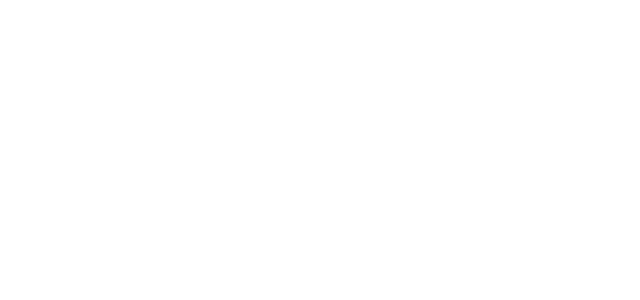
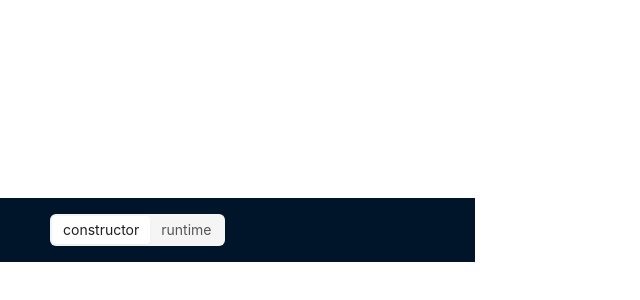
Before and after one commit to noi5enu1sanc3/calculator-constructor, a React (Vite) app: page / in a window 1280 px wide. Shown: the part 170-470 px from the top of the page, without its empty margins (0-640 px from the left). Built offline with nearby package versions, Linux system fonts and the light colour scheme.

Commit message:
add basic folder structure

```diff
--- a/package.json
+++ b/package.json
@@ -11,6 +11,7 @@
     "lint:fix": "eslint src/**/*.ts{,x} --fix"
   },
   "dependencies": {
+    "antd": "^5.3.0",
     "classnames": "^2.3.2",
     "react": "^18.2.0",
     "react-dom": "^18.2.0"
--- a/src/App.tsx
+++ b/src/App.tsx
@@ -1,8 +1,9 @@
+import Main from './pages/Main/Main';
+
 function App() {
-
   return (
     <div className="App">
-
+      <Main />
     </div>
   );
 }
--- /dev/null
+++ b/src/components/ModeSwitcher/ModeSwitcher.tsx
@@ -0,0 +1,11 @@
+import { Segmented, Space } from 'antd';
+import { useState } from 'react';
+
+function ModeSwitcher() {
+  const [mode, setMode] = useState<string | number>('constructor');
+
+  const modeOptions = ['constructor', 'runtime'];
+  return <Segmented options={modeOptions} value={mode} onChange={setMode}>ModeSwitcher</Segmented>;
+}
+
+export default ModeSwitcher;
--- /dev/null
+++ b/src/layout/MainLayout/MainLayout.tsx
@@ -0,0 +1,18 @@
+import { Layout } from 'antd';
+import ModeSwitcher from '../../components/ModeSwitcher/ModeSwitcher';
+
+const { Header, Sider, Content } = Layout;
+
+function MainLayout() {
+  return (
+    <Layout>
+      <Header>
+        <ModeSwitcher />
+      </Header>
+      <Sider></Sider>
+      <Content></Content>
+    </Layout>
+  );
+}
+
+export default MainLayout;
--- /dev/null
+++ b/src/pages/Main/Main.tsx
@@ -0,0 +1,11 @@
+import MainLayout from '../../layout/MainLayout/MainLayout';
+
+function Main() {
+  return (
+    <div>
+      <MainLayout />
+    </div>
+  );
+}
+
+export default Main;
```
Also changed, not shown: .prettierrc.json, src/assets/icons/eye.svg (added), src/components/CalculatorBlocks/DigitsBlock/DigitsBlock.tsx (added), src/components/CalculatorBlocks/DisplayBlock/DisplayBlock.tsx (added), src/components/CalculatorBlocks/EqualsButtonBlock/EqualsButtonBlock.tsx (added), src/components/CalculatorBlocks/OperatorsBlock/OperatorsBlock.tsx (added), src/components/Canvas/Canvas.tsx (added), 1 other file (tests, documents, lock files or other folders).
